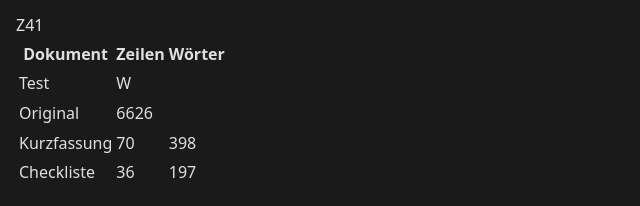
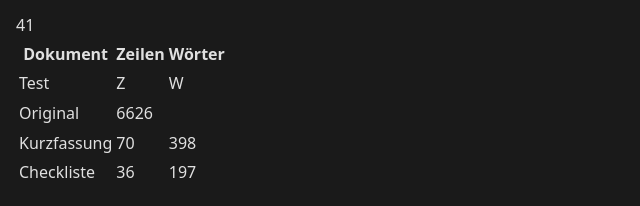
Before and after one commit to himbeer-toni/docs, a plain HTML site: page index.html in a window 1280 px wide. Shown: the part 176-382 px from the top of the page, 0-640 px from the left. Drawn offline with Linux system fonts and the light colour scheme; a web font is replaced by a local one.

Commit message:
index.html:

```diff
--- a/index.html
+++ b/index.html
@@ -25,7 +25,7 @@
 				<th>Dokument</th><th>Zeilen</th><th>Wörter</th>
 			</tr>
 			<tr>
-				<td>Test</td><td<>Z</td><td>W</td>
+				<td>Test</td><td>Z</td><td>W</td>
 			</tr>
 			<tr>
 				<td>Original</td><td<>41</td><td>6626</td>
```
